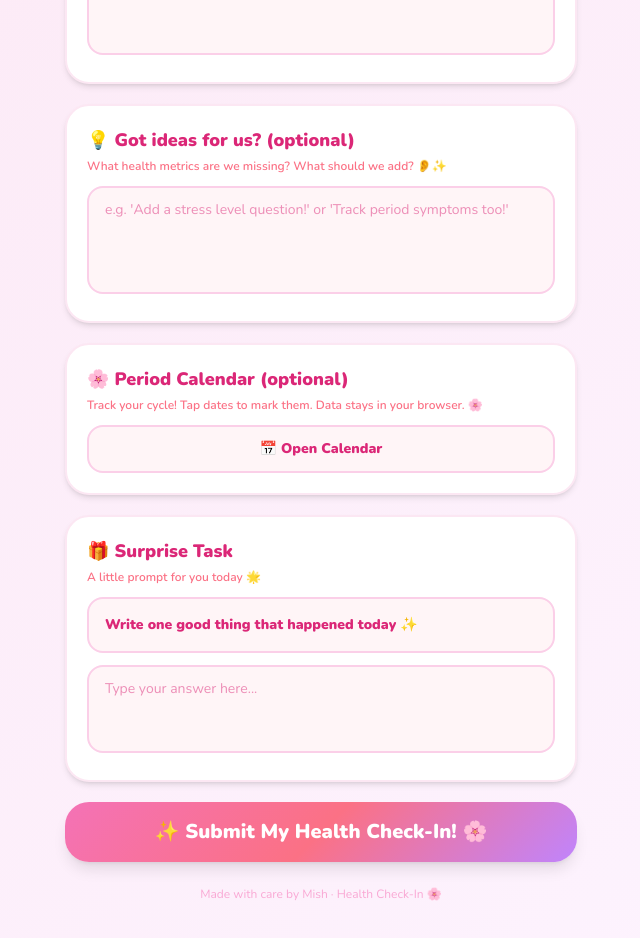
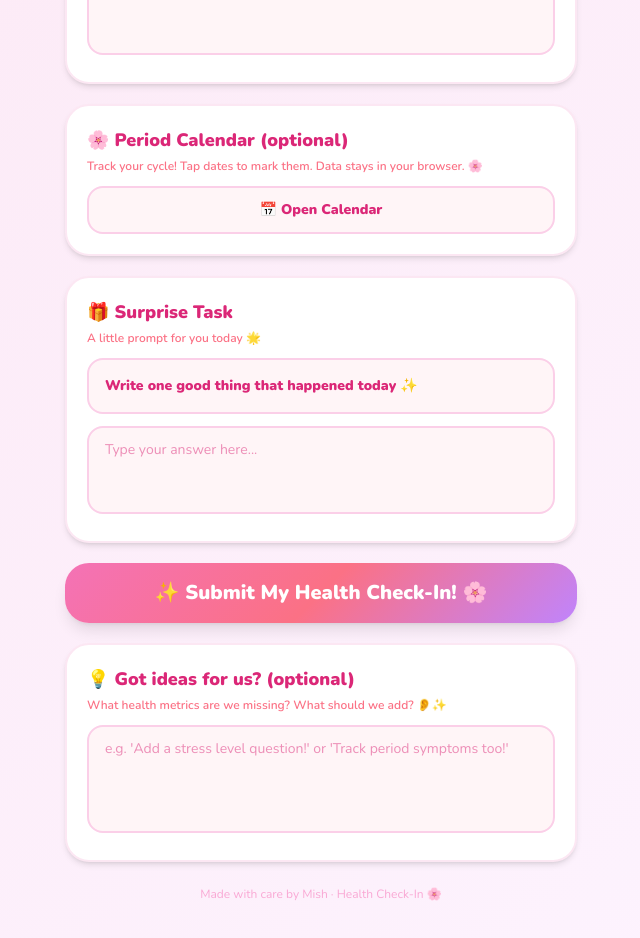
Before and after one commit to Lahsim/Healthcheckup, a Next.js app: page / in a window 1280 px wide. Shown: the part 2486-3424 px from the top of the page, without its empty margins (319-959 px from the left). Built offline with nearby package versions, Linux system fonts and the light colour scheme.

Commit message:
Move suggestions section below submit button

```diff
--- a/app/components/HealthForm.tsx
+++ b/app/components/HealthForm.tsx
@@ -697,18 +697,6 @@ Made with care by Mish · Health Check-In
             </div>
           </Card>
 
-          {/* ── Suggestions ── */}
-          <Card emoji="💡" title="Got ideas for us? (optional)" subtitle="What health metrics are we missing? What should we add? 👂✨">
-            <textarea
-              value={suggestions}
-              onChange={e => setSuggestions(e.target.value)}
-              placeholder={"e.g. 'Add a stress level question!' or 'Track period symptoms too!'"}
-              rows={4}
-              className="w-full rounded-2xl px-4 py-3 text-sm resize-none focus:outline-none border-2"
-              style={{ background: '#fff5f7', color: '#db2777', borderColor: '#fbcfe8', fontFamily: 'var(--font-nunito), Nunito, sans-serif' }}
-            />
-          </Card>
-
           {/* ── Period Calendar ── */}
           <Card emoji="🌸" title="Period Calendar (optional)" subtitle="Track your cycle! Tap dates to mark them. Data stays in your browser. 🌸">
             <button
@@ -769,6 +757,19 @@ Made with care by Mish · Health Check-In
 
         </form>
 
+        {/* ── Suggestions (outside form, below submit) ── */}
+        <div className="mt-5">
+          <Card emoji="💡" title="Got ideas for us? (optional)" subtitle="What health metrics are we missing? What should we add? 👂✨">
+            <textarea
+              value={suggestions}
+              onChange={e => setSuggestions(e.target.value)}
+              placeholder={"e.g. 'Add a stress level question!' or 'Track period symptoms too!'"}
+              rows={4}
+              className="w-full rounded-2xl px-4 py-3 text-sm resize-none focus:outline-none border-2"
+              style={{ background: '#fff5f7', color: '#db2777', borderColor: '#fbcfe8', fontFamily: 'var(--font-nunito), Nunito, sans-serif' }}
+            />
+          </Card>
+        </div>
 
         <p className="text-center text-xs mt-6 mb-8" style={{ color: '#f9a8d4' }}>
           Made with care by Mish · Health Check-In 🌸
```
